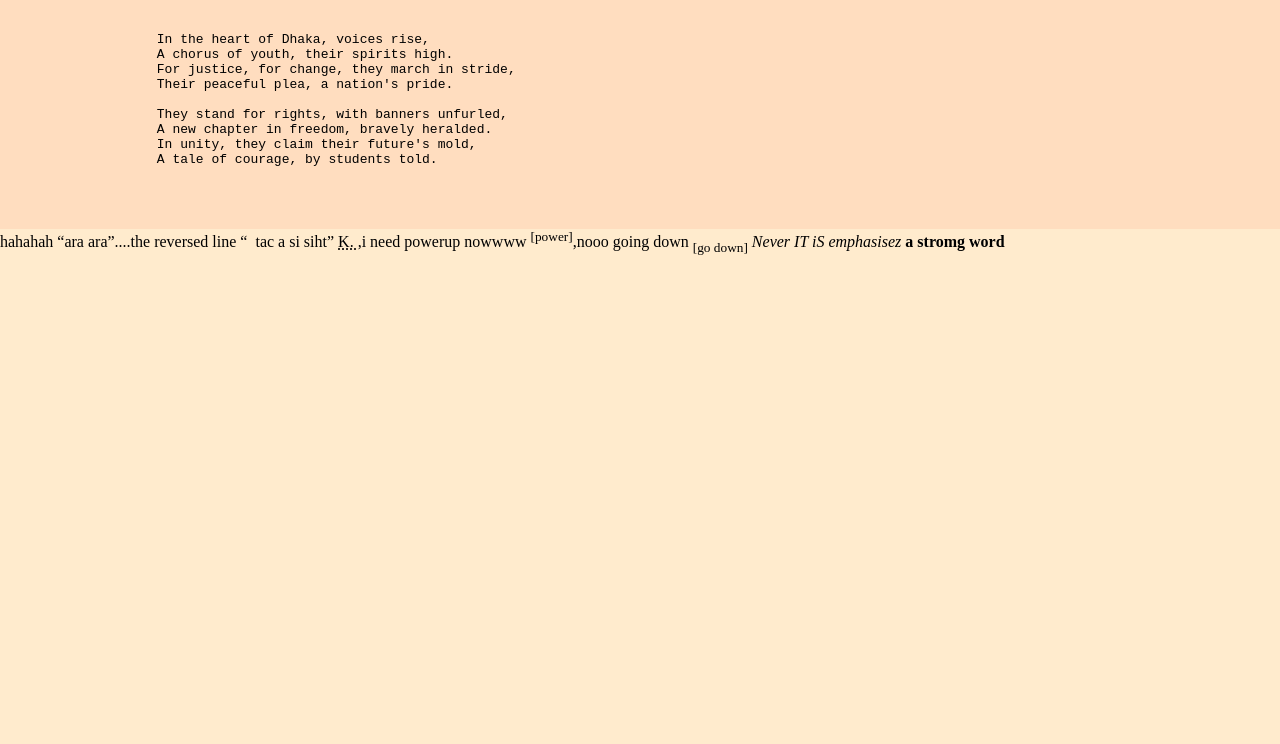
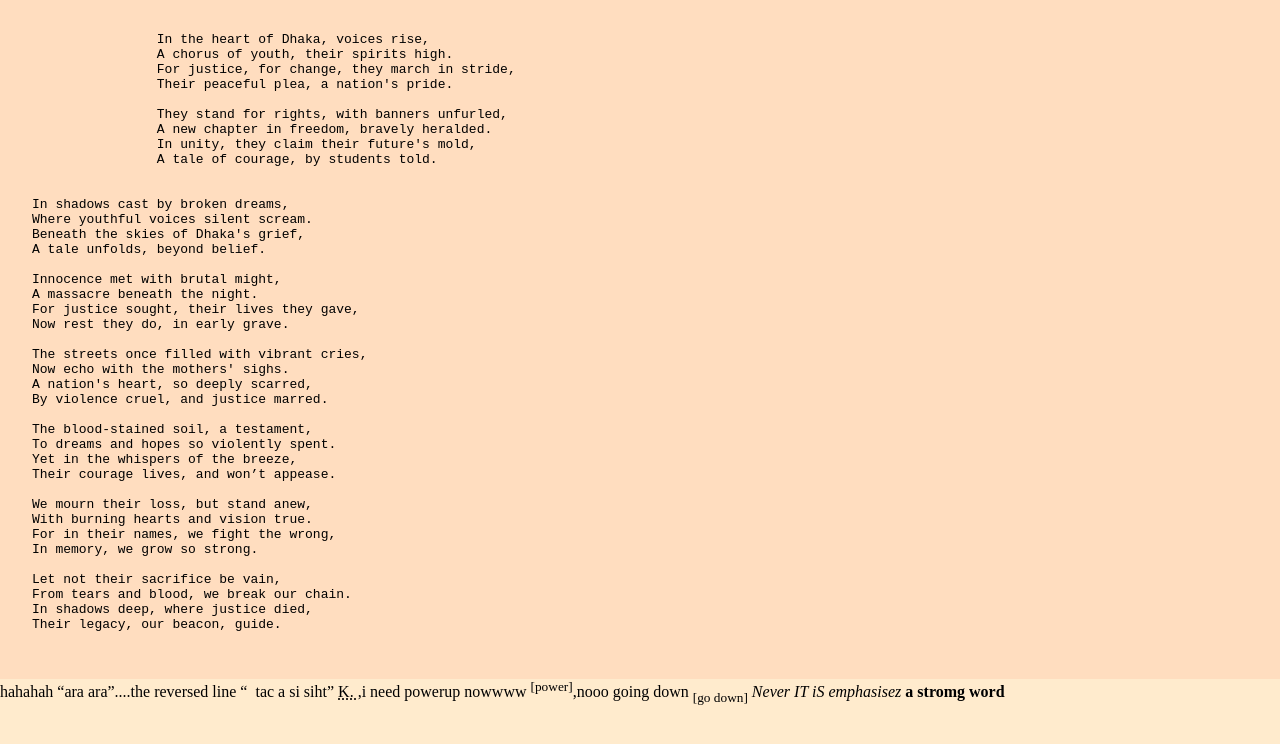
Before and after one commit to KaziAbdurRahim/first-dev-portfolio, a plain HTML site: page index.html in a window 1280 px wide. Drawn offline with Linux system fonts and the light colour scheme.

Commit message:
added second poem and the style sheet

```diff
--- a/index.html
+++ b/index.html
@@ -37,6 +37,44 @@
                 A tale of courage, by students told.
 
             </pre>
+
+            <section>
+                <div>
+                    <h1></h1>
+                    <pre>
+In shadows cast by broken dreams,
+Where youthful voices silent scream.
+Beneath the skies of Dhaka's grief,
+A tale unfolds, beyond belief.
+
+Innocence met with brutal might,
+A massacre beneath the night.
+For justice sought, their lives they gave,
+Now rest they do, in early grave.
+
+The streets once filled with vibrant cries,
+Now echo with the mothers' sighs.
+A nation's heart, so deeply scarred,
+By violence cruel, and justice marred.
+
+The blood-stained soil, a testament,
+To dreams and hopes so violently spent.
+Yet in the whispers of the breeze,
+Their courage lives, and won’t appease.
+
+We mourn their loss, but stand anew,
+With burning hearts and vision true.
+For in their names, we fight the wrong,
+In memory, we grow so strong.
+
+Let not their sacrifice be vain,
+From tears and blood, we break our chain.
+In shadows deep, where justice died,
+Their legacy, our beacon, guide.
+                    </pre>
+
+                </div>
+            </section>
 
 
         </section>
```
Also changed, not shown: style/design.css (added).
